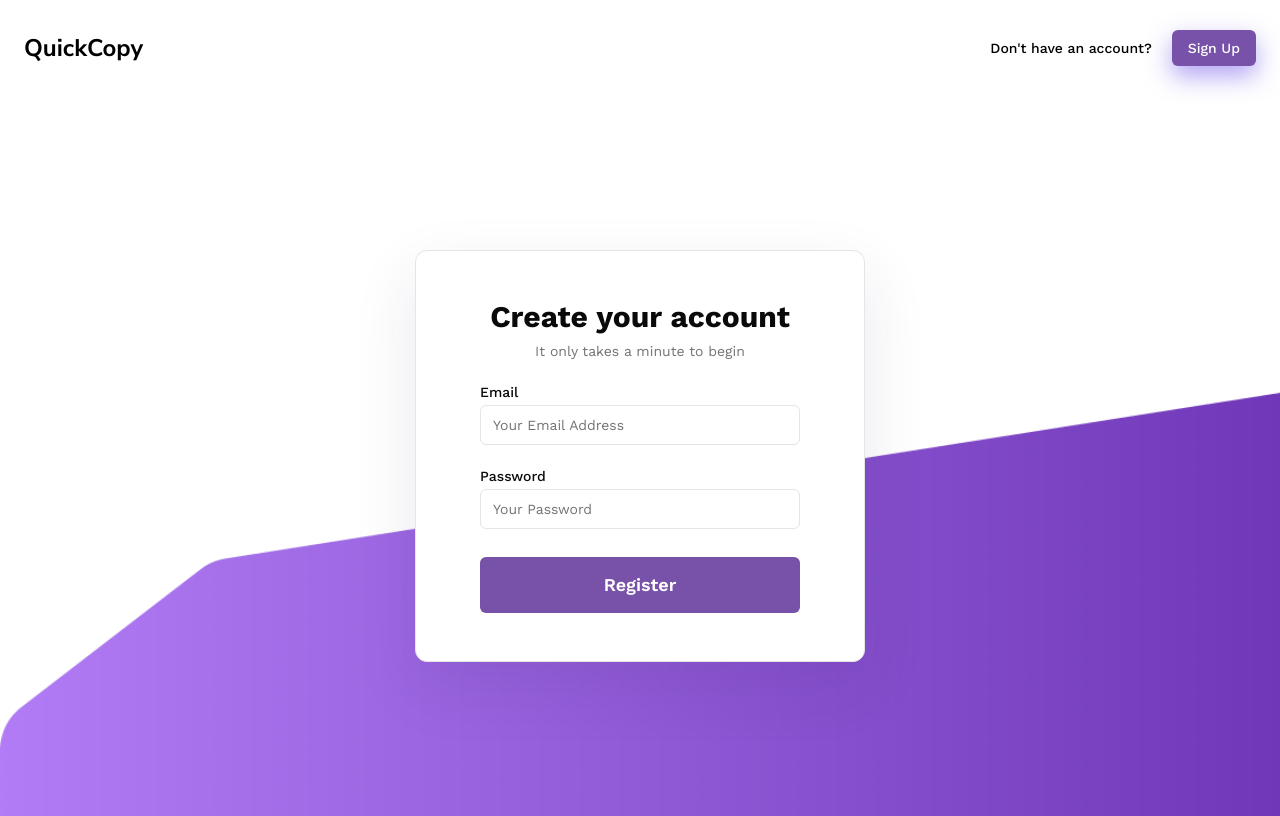
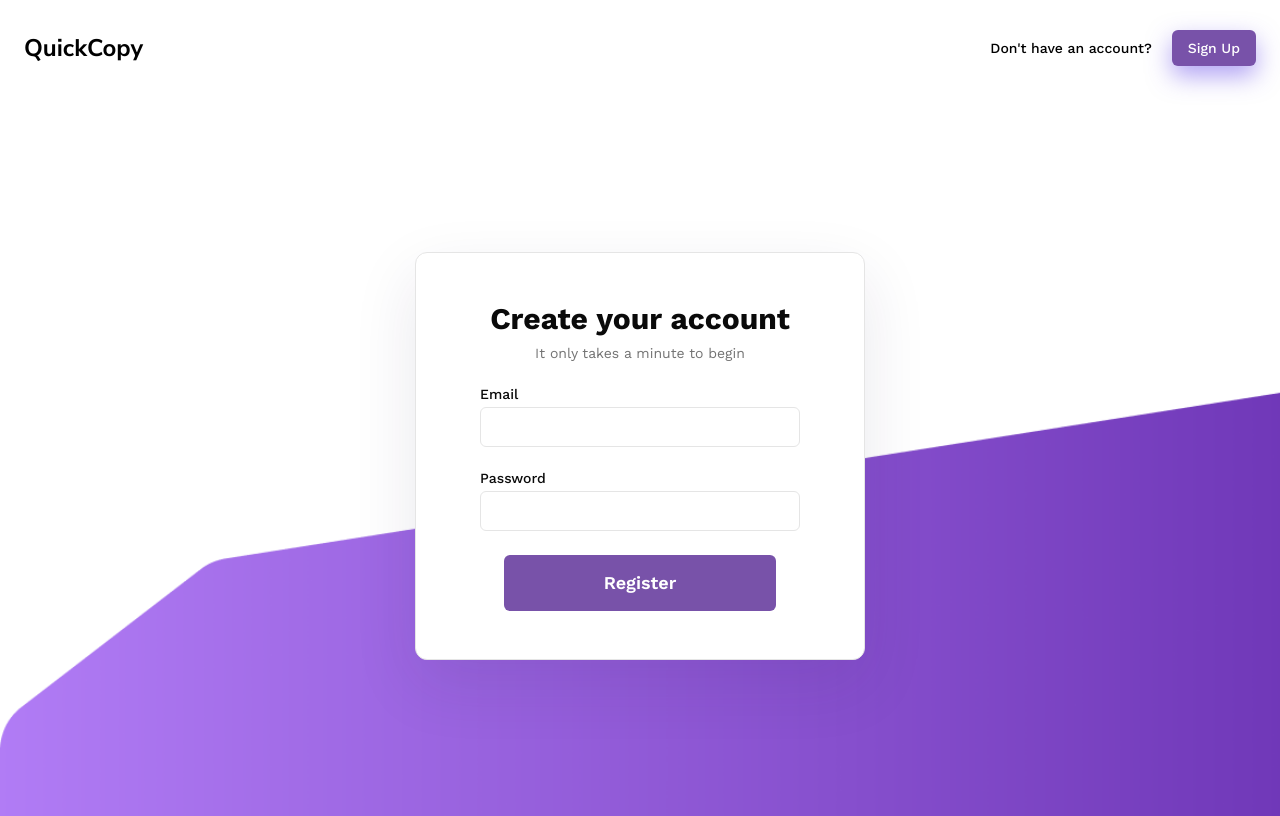
Before and after one commit to Garnfil/quickcopy-ai, a Next.js app: page /sign-up in a window 1280 px wide. Built offline with nearby package versions, Linux system fonts and the light colour scheme; a web font is replaced by a local one.

Commit message:
update pages

```diff
--- a/auth.js
+++ b/auth.js
@@ -18,10 +18,10 @@ const auth = {
         return auth.user;
     },
 
-    createUser: async (user) => {
+    createUser: async (payload) => {
         try {
-            const { account } = await createSessionClient();
-            const user = account.create(ID.unique(), user.email, user.password);
+            const { account } = await createAdminClient();
+            const user = account.create(ID.unique(), payload.email, payload.password);
 
             auth.user = user;
         } catch (error) {
--- a/components/Forms/SignUpForm.jsx
+++ b/components/Forms/SignUpForm.jsx
@@ -10,8 +10,14 @@ import {
 } from "@/components/ui/card";
 import { Input } from "@/components/ui/input";
 import { Label } from "@/components/ui/label";
+import { createUser } from "@/lib/actions/user";
 
 export default function SignUpForm() {
+    // const handleSubmit = async () => {
+    //     const user = await createUser(formData);
+    //     console.log(user);
+    // };
+
     return (
         <Card
             className="w-[450px] px-10 py-12"
@@ -22,24 +28,32 @@ export default function SignUpForm() {
                 <CardDescription>It only takes a minute to begin</CardDescription>
             </CardHeader>
             <CardContent>
-                <form>
+                <form action={createUser}>
                     <div className="grid w-full items-center gap-6">
                         <div className="flex flex-col space-y-1.5">
-                            <Label htmlFor="name">Email</Label>
-                            <Input id="name" placeholder="Your Email Address" />
+                            <Label htmlFor="email">Email</Label>
+                            <Input id="email" name="email" type="email" required />
                         </div>
-                        <div className="text-end">
-                            <div className="flex flex-col space-y-1.5 mb-1">
-                                <Label htmlFor="name">Password</Label>
-                                <Input id="name" placeholder="Your Password" />
-                            </div>
+                        <div className="flex flex-col space-y-1.5">
+                            <Label htmlFor="password">Password</Label>
+                            <Input
+                                id="password"
+                                name="password"
+                                type="password"
+                                required
+                            />
                         </div>
                     </div>
+                    <CardFooter className="flex justify-between mt-6">
+                        <Button
+                            type="submit"
+                            className="w-full py-7 text-lg font-semibold"
+                        >
+                            Register
+                        </Button>
+                    </CardFooter>
                 </form>
             </CardContent>
-            <CardFooter className="flex justify-between">
-                <Button className="w-full py-7 text-lg font-semibold">Register</Button>
-            </CardFooter>
         </Card>
     );
 }
--- /dev/null
+++ b/lib/actions/user.js
@@ -0,0 +1,19 @@
+"use server";
+
+import { createAdminClient, createSessionClient } from "@/appwrite/config";
+import { ID } from "appwrite";
+
+export async function createUser(formData) {
+    const email = formData.get("email");
+    const password = formData.get("password");
+
+    try {
+        const { account } = await createAdminClient();
+        const user = await account.create(ID.unique(), email, password);
+        console.log(user);
+        return { success: true };
+    } catch (error) {
+        console.log(error);
+        return { success: false, message: error.message };
+    }
+}
--- a/package.json
+++ b/package.json
@@ -34,6 +34,7 @@
     "lucide-react": "^0.487.0",
     "next": "15.3.0",
     "next-themes": "^0.4.6",
+    "node-appwrite": "^11.1.1",
     "react": "^19.0.0",
     "react-dom": "^19.0.0",
     "recharts": "^2.15.2",
```
Also changed, not shown: middleware.js (+7 -8 lines), 1 other file (tests, documents, lock files or other folders).
